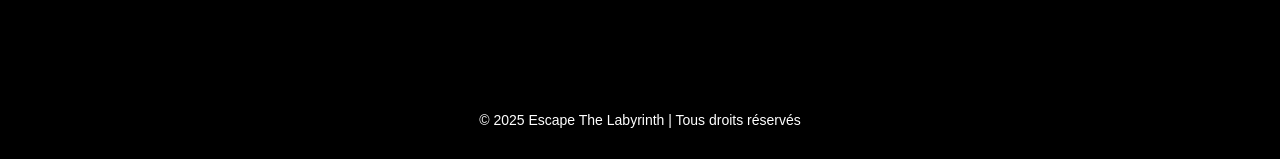
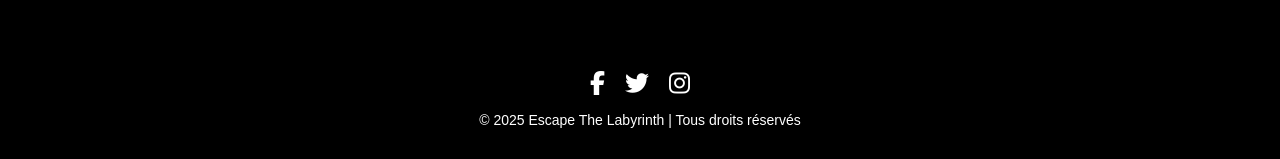
Before and after one commit to TheCannon22/Escape-The-Labyrinth-page, a React (Create React App) app: page /jouer in a window 1280 px wide. Shown: the part 638-797 px from the top of the page. Built offline with nearby package versions, Linux system fonts and the light colour scheme.

Commit message:
J'ai ajouté des icônes pour mes réseaux sociaux dans mon footer

```diff
--- a/package.json
+++ b/package.json
@@ -3,6 +3,7 @@
   "version": "0.1.0",
   "private": true,
   "dependencies": {
+    "@fortawesome/fontawesome-free": "^6.7.2",
     "cra-template": "1.2.0",
     "react": "^19.0.0",
     "react-dom": "^19.0.0",
--- a/src/composants/APropos.jsx
+++ b/src/composants/APropos.jsx
@@ -23,7 +23,7 @@ function APropos() {
                         <li>Utilise Blueprints et Unreal Engine pour certaines mécaniques</li>
                         <li>Expérience immersive avec des graphismes et une ambiance sonore soignée</li>
                         <li>Puzzles interactifs et niveaux de difficulté progressive</li>
-                        <li>Projet de fin d’études mettant en valeur tes compétences en programmation de jeux</li>
+                        <li>Projet de fin d’études mettant en valeur mes compétences en programmation de jeux</li>
                     </ul>
                 </div>
             </section>
--- a/src/composants/PiedDePage.css
+++ b/src/composants/PiedDePage.css
@@ -8,3 +8,18 @@
     width: 100%;
     font-size: 14px;
 }
+
+.social-icons {
+    margin-top: 10px;
+}
+
+.social-icons a {
+    color: #fff;
+    margin: 0 10px;
+    font-size: 24px;
+    text-decoration: none;
+}
+
+.social-icons a:hover {
+    color: #ddd;
+}
--- a/src/composants/PiedDePage.jsx
+++ b/src/composants/PiedDePage.jsx
@@ -1,9 +1,21 @@
 import React from 'react';
 import './PiedDePage.css';
+import '@fortawesome/fontawesome-free/css/all.css';
 
 function PiedDePage() {
     return (
         <div className='PiedDePage'>
+            <div className='social-icons'>
+                <a href='https://www.facebook.com' target='_blank' rel='noopener noreferrer'>
+                    <i className='fab fa-facebook-f'></i>
+                </a>
+                <a href='https://www.twitter.com' target='_blank' rel='noopener noreferrer'>
+                    <i className='fab fa-twitter'></i>
+                </a>
+                <a href='https://www.instagram.com' target='_blank' rel='noopener noreferrer'>
+                    <i className='fab fa-instagram'></i>
+                </a>
+            </div>
             <p>&copy; 2025 Escape The Labyrinth | Tous droits réservés</p>
         </div>
     );
```
Also changed, not shown: 1 other file (tests, documents, lock files or other folders).
